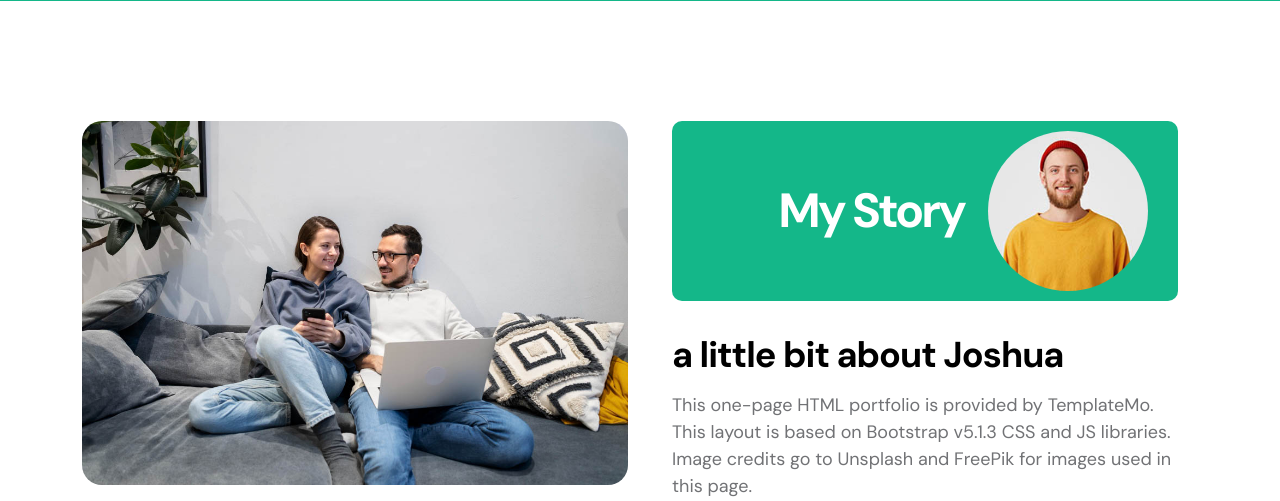
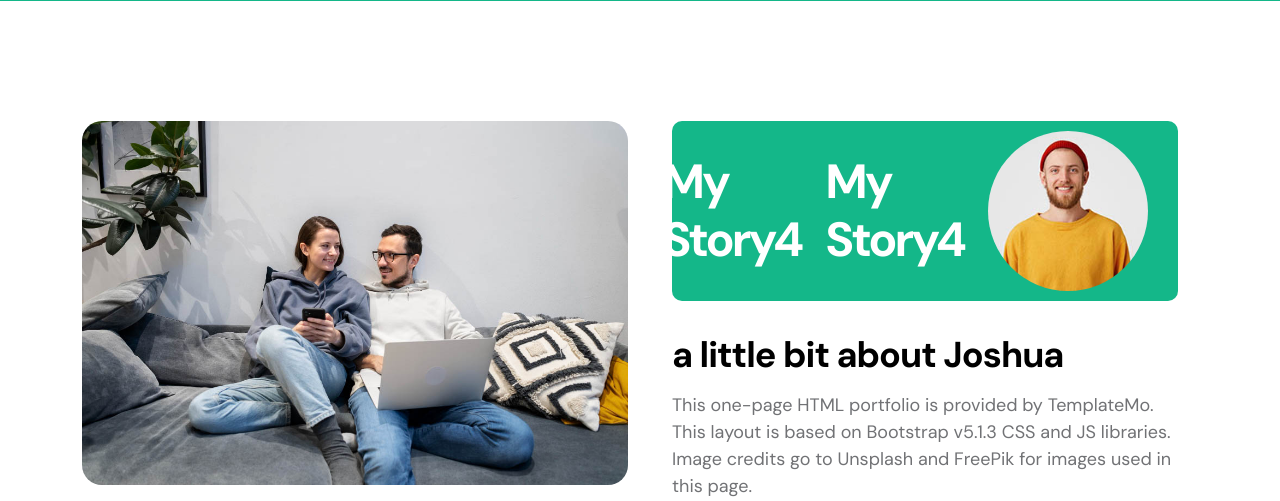
Before and after one commit to Zybrilo13/Projekt_SJ_2025, a PHP site: page / in a window 1280 px wide. Shown: the part 659-1160 px from the top of the page. Run offline with PHP 8.4, Linux system fonts and the light colour scheme.

Commit message:
zmena nadpisi1

```diff
--- a/index.php
+++ b/index.php
@@ -88,7 +88,8 @@ https://templatemo.com/tm-578-first-portfolio
                             <div class="about-thumb">
 
                                 <div class="section-title-wrap d-flex justify-content-end align-items-center mb-4">
-                                    <h2 class="text-white me-4 mb-0">My Story</h2>
+                                    <h2 class="text-white me-4 mb-0">My Story4</h2>
+                                    <h2 class="text-white me-4 mb-0">My Story4</h2>
 
                                     <img src="images/happy-bearded-young-man.jpg" class="avatar-image img-fluid" alt="">
                                 </div>
```
